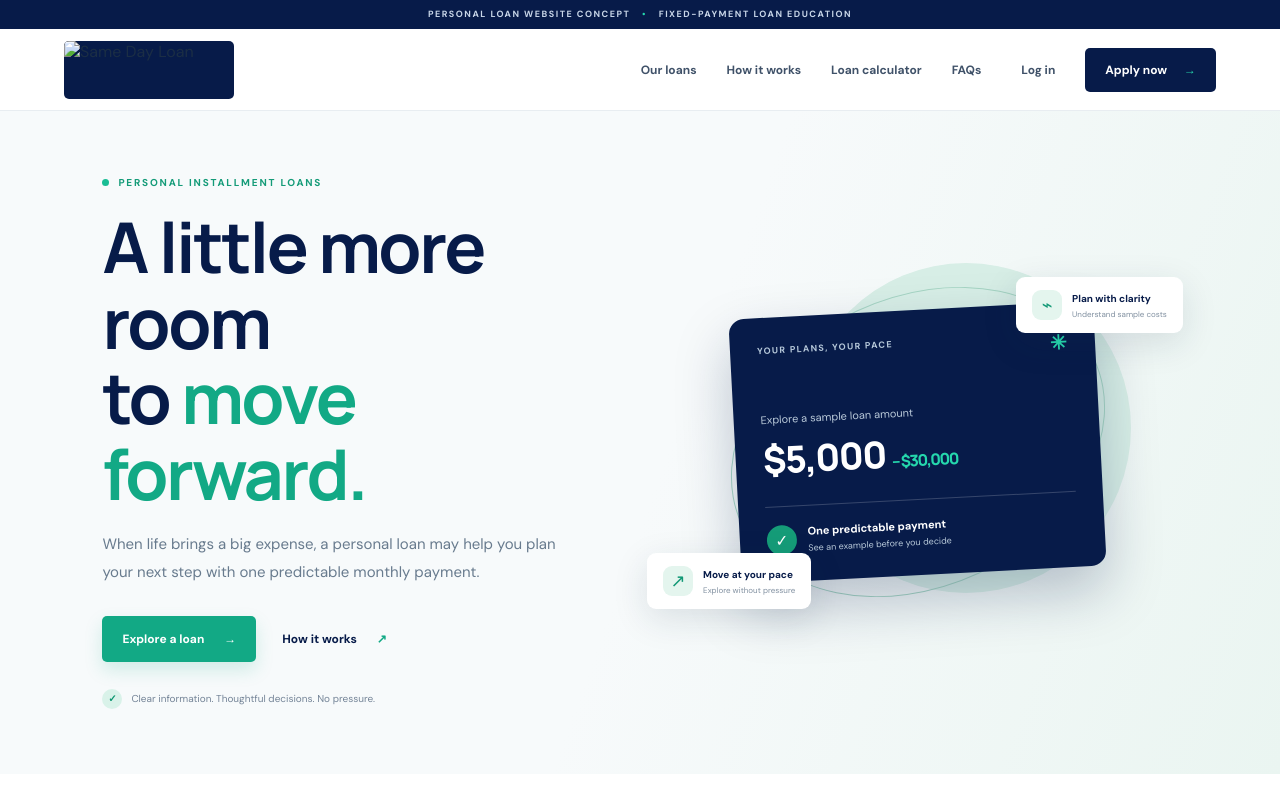
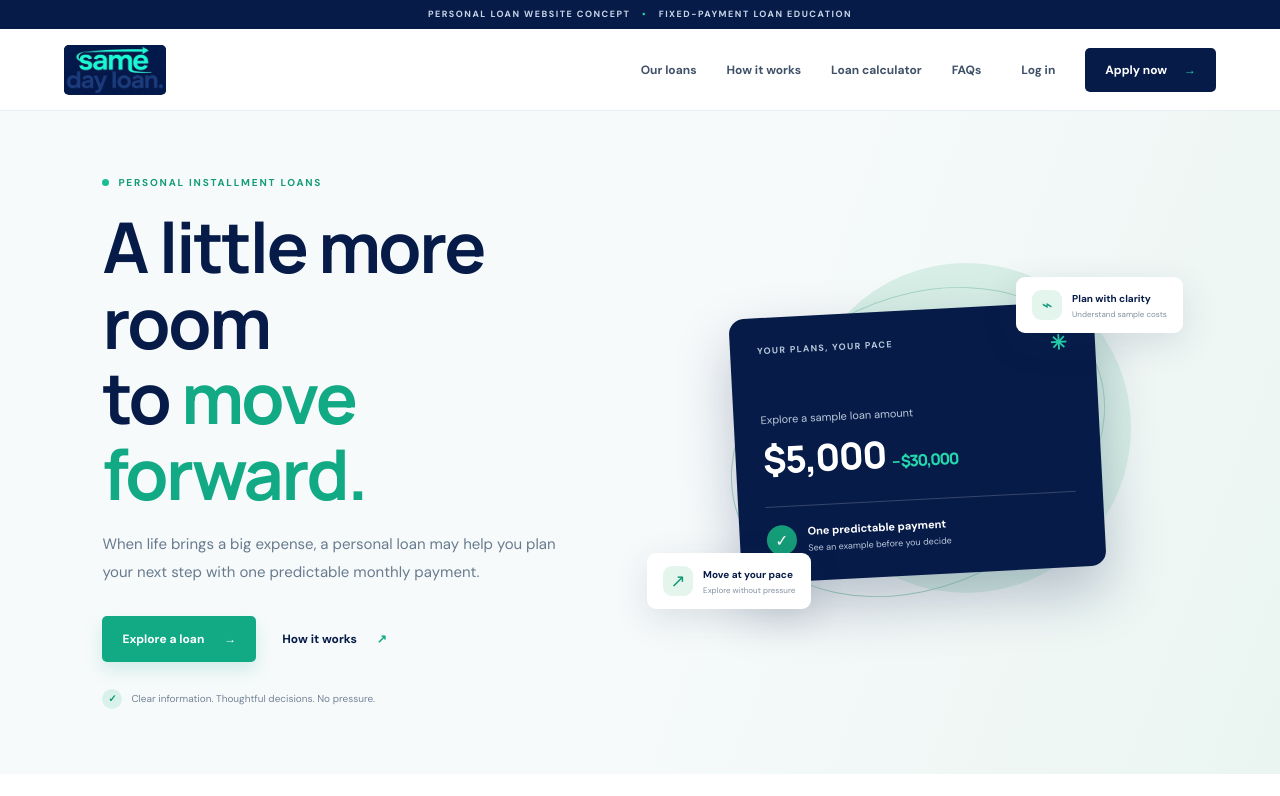
Before and after one commit to robertisagenius456-crypto/Samedayloan, a plain HTML site: page index.html in a window 1280 px wide. Shown: the top 796 px of the page. Drawn offline with Linux system fonts and the light colour scheme.

Commit message:
Update index.html

```diff
--- a/index.html
+++ b/index.html
@@ -15,8 +15,10 @@
 <body>
   <div class="topline">PERSONAL LOAN WEBSITE CONCEPT <span>•</span> FIXED-PAYMENT LOAN EDUCATION</div>
   <header class="header">
-    <a class="logo" href="#home" aria-label="Same Day Loan home"><img src="assets/same-day-loan-logo.jpg" alt="Same Day Loan"></a>
-    <button class="menu-btn" aria-label="Open navigation" aria-expanded="false">☰</button>
+    <a class="logo" href="#home" aria-label="Same Day Loan home">
+  <img src="same-day-loan-logo.jpg" alt="Same Day Loan Logo" style="max-height: 50px; width: auto;">
+</a>
+<button class="menu-btn" aria-label="Open menu" aria-expanded="false">≡</button>
     <nav class="nav">
       <a href="#loans">Our loans</a><a href="#how">How it works</a><a href="#calculator">Loan calculator</a><a href="#faq">FAQs</a>
       <a class="nav-login" href="#account" data-notice="Customer account access is a planned feature. It is not connected in this preview.">Log in</a>
```
